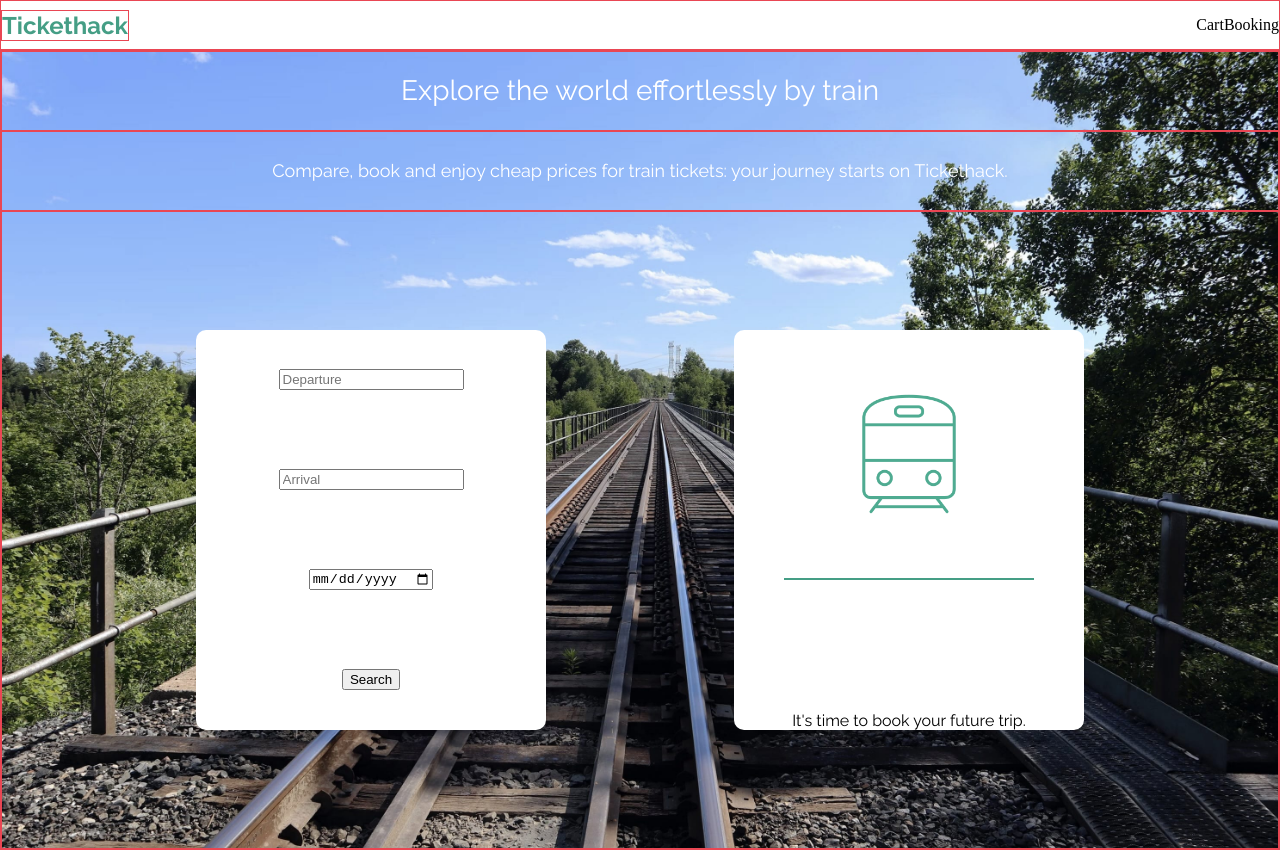
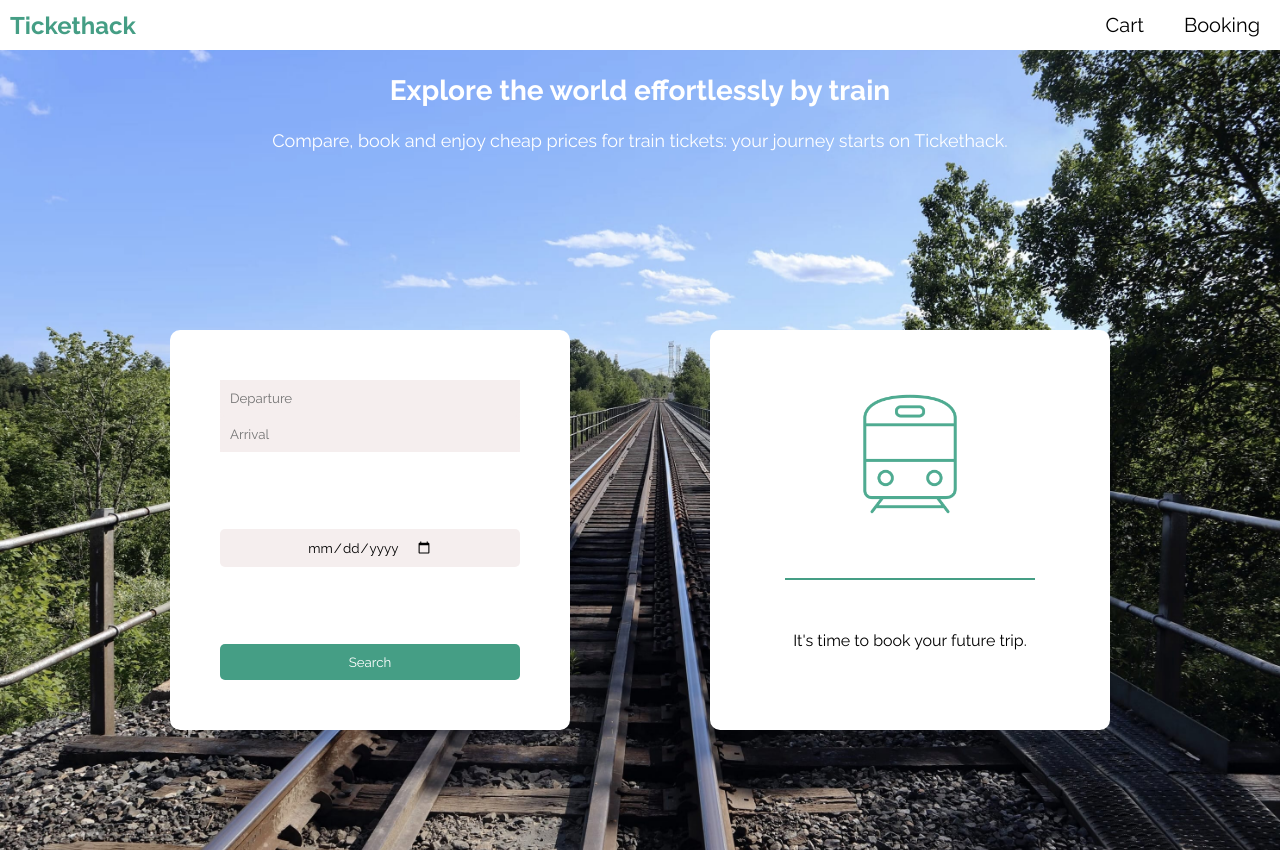
Before and after one commit to LinaIsabelLH/tickethack-frontend, a website: page index.html in a window 1280 px wide. Drawn offline with nearby package versions, Linux system fonts and the light colour scheme.

Commit message:
first version of subpages

```diff
--- a/index.html
+++ b/index.html
@@ -13,10 +13,12 @@
   <body>
     <div id="container">
       <div id="menu">
-        <div id="title">Tickethack</div>
+        <div id="title">
+          <a href="">Tickethack</a>
+        </div>
         <div id="nav-buttons">
-          <div>Cart</div>
-          <div>Booking</div>
+          <a href="./cart.html">Cart</a>
+          <a href="./booking.html">Booking</a>
         </div>
       </div>
       <div id="content">
@@ -29,14 +31,16 @@
         </div>
         <div id="cards-container">
           <div id="card-search">
-            <input id="departure-search" placeholder="Departure"/>
-            <input id="arrival-search" placeholder="Arrival"></input>
-            <input id="date-search" type="date" ></input>
-            <button id="btn-search">Search</button>
+            <div class="" id="cities-search">
+              <input id="departure-search" class="input-search raleway" placeholder="Departure"/>
+              <input id="arrival-search" class="input-search raleway" placeholder="Arrival"></input>
+            </div>
+            <input id="date-search" class="input-search raleway" type="date" ></input>
+            <button id="btn-search" class="input-search raleway">Search</button>
           </div>
           <div id="card-results">
              <img id="not-found-icon" src="images/train.png" alt="Go for it !">
-            <div class="raleway">It's time to book your future trip.</div>
+            <div class="raleway" id="not-found-text">It's time to book your future trip.</div>
           </div>
         </div>
       </div>
--- /dev/null
+++ b/script-cart.js
@@ -0,0 +1 @@
+const API_KEY = 'http://localhost:3000/baskets';
--- a/script.js
+++ b/script.js
@@ -2,16 +2,11 @@ const API_KEY = 'http://localhost:3000/trips';
 
 const noTripHTML = `
             <img id="not-found-icon" src="images/notfound.png" alt="Trip not found">
-            <div class="raleway">No trip found.</div>
+            <div class="raleway" id="not-found-text">No trip found.</div>
 `;
 
-// const tripHTML = `
-//       <div>
-//         ${data.trips[0].departure} > ${data.trips[0].arrival} ${date.format(
-//   'h:mm:ss'
-// )}
-//       </div>
-// `;
+const tripHTML = `
+ `;
 
 document.querySelector('#btn-search').addEventListener('click', function () {
   console.log(document.querySelector('#date-search').value);
@@ -43,12 +38,14 @@ document.querySelector('#btn-search').addEventListener('click', function () {
           let price = trip.price;
           let time = trip.time;
 
+          let id = trip._id;
+
           document.querySelector('#card-results').innerHTML += `
-          <div class="result-trip raleway">
+          <div class="result-trip raleway" id="${id}">
             <div>${dep} > ${arr}</div>
             <div>${time}</div>
             <div>${price}€</div>
-            <button type="button" class="btn-book"></button>
+            <button type="button" class="btn-book">Book !</button>
           </div>
           `;
         }
--- a/style.css
+++ b/style.css
@@ -1,6 +1,8 @@
 * {
   box-sizing: border-box;
-  margin: 0px;
+  margin: 0;
+  padding: 0;
+  overflow: hidden;
 }
 
 .raleway {
@@ -13,25 +15,44 @@
 }
 
 #menu {
+  width: 100vw;
   display: flex;
   flex-direction: row;
   justify-content: space-between;
   align-items: center;
   background-color: white;
-  border: 1px #e94653 solid;
+  /* border: 1px #e94653 solid; */
 }
 
 #title {
+  padding-left: 10px;
   color: #459e85;
   font-family: 'Raleway', sans-serif;
   font-size: 24px;
-  font-weight: bold;
-  border: 1px #e94653 solid;
+  font-weight: bolder;
+  /* border: 1px #e94653 solid; */
+}
+
+#title > a {
+  text-decoration: none;
+  color: inherit;
+  outline: 0;
 }
 
 #nav-buttons {
   display: flex;
   flex-direction: row;
+  justify-content: space-between;
+}
+
+#nav-buttons > a {
+  padding: 20px;
+  /* margin-right: 50px; */
+  text-decoration: none;
+  font-family: 'Raleway', sans-serif;
+  font-size: 20px;
+  color: inherit;
+  outline: 0;
 }
 
 #content {
@@ -43,11 +64,13 @@
   background-image: url('images/background.jpg');
   background-position: center center;
   background-size: cover;
-  border: 1px #e94653 solid;
+  /* border: 1px #e94653 solid; */
 }
 
 #header {
   font-family: 'Raleway', sans-serif;
+  font-weight: bolder;
+  font-size: larger;
   display: flex;
   justify-content: center;
   align-items: center;
@@ -55,20 +78,22 @@
   font-size: 28px;
   align-items: center;
   color: white;
-  border: 1px #e94653 solid;
+  /* border: 1px #e94653 solid; */
 }
 
 #subheader {
   font-family: 'Raleway', sans-serif;
+  /* font-weight: ; */
+  font-size: large;
   display: flex;
   flex-direction: column;
+  justify-content: start;
   align-items: flex-start;
-  justify-content: center;
   align-items: center;
   height: 10vh;
   font-size: 18px;
   color: white;
-  border: 1px #e94653 solid;
+  /* border: 1px #e94653 solid; */
 }
 
 #cards-container {
@@ -77,19 +102,46 @@
   flex-direction: row;
   justify-content: space-around;
   align-items: center;
-  border: 1px #e94653 solid;
+  /* border: 1px #e94653 solid; */
 }
 
 #card-search {
+  padding: 50px;
   height: 400px;
-  width: 350px;
+  width: 400px;
   margin-left: 100px;
   background-color: white;
   display: flex;
   flex-direction: column;
-  justify-content: space-around;
+  justify-content: space-between;
   align-items: center;
   border-radius: 10px;
+}
+
+#cities-search {
+  padding: 0px;
+  margin: 0px;
+  width: 100%;
+  display: flex;
+  flex-direction: column;
+  background-color: #f5eeee;
+}
+
+.input-search {
+  width: 100%;
+  padding: 10px;
+  margin-top: 0px;
+  background-color: #f5eeee;
+  display: flex;
+  justify-content: space-evenly;
+  align-items: center;
+  border: 0px hidden;
+  border-radius: 5px;
+}
+
+#btn-search {
+  background-color: #459e85;
+  color: white;
 }
 
 #card-results {
@@ -101,7 +153,7 @@
   justify-content: space-between;
   align-items: center;
   height: 400px;
-  width: 350px;
+  width: 400px;
   background-color: white;
   border-radius: 10px;
   overflow-y: auto;
@@ -122,6 +174,8 @@
 .btn-book {
   background-color: #459e85;
   color: white;
+  padding: 5px;
+  border-radius: 5px;
 }
 
 #not-found-icon {
@@ -130,3 +184,41 @@
   width: 250px;
   border-bottom: 2px solid #459e85;
 }
+
+#not-found-text {
+  padding-bottom: 80px;
+}
+
+/* Specific styles for all subpages */
+
+#content-sub-page {
+  display: flex;
+  flex-direction: column;
+  justify-content: center;
+  align-items: center;
+  height: 100vh;
+  background-color: #f5eeee;
+}
+
+/* Specific styles for Cart subpage */
+
+#cart-content {
+  display: flex;
+  flex-direction: column;
+  justify-content: space-between;
+  align-items: center;
+  height: 40vh;
+  width: 60vw;
+  background-color: white;
+  border-radius: 20px;
+  overflow-y: auto;
+}
+
+#cart-items-container {
+}
+
+#cart-checkout {
+  width: 100%;
+  height: 80px;
+  background-color: #00153e;
+}
```
Also changed, not shown: booking.html (added, +9 -0 lines), cart.html (added, +36 -0 lines).
